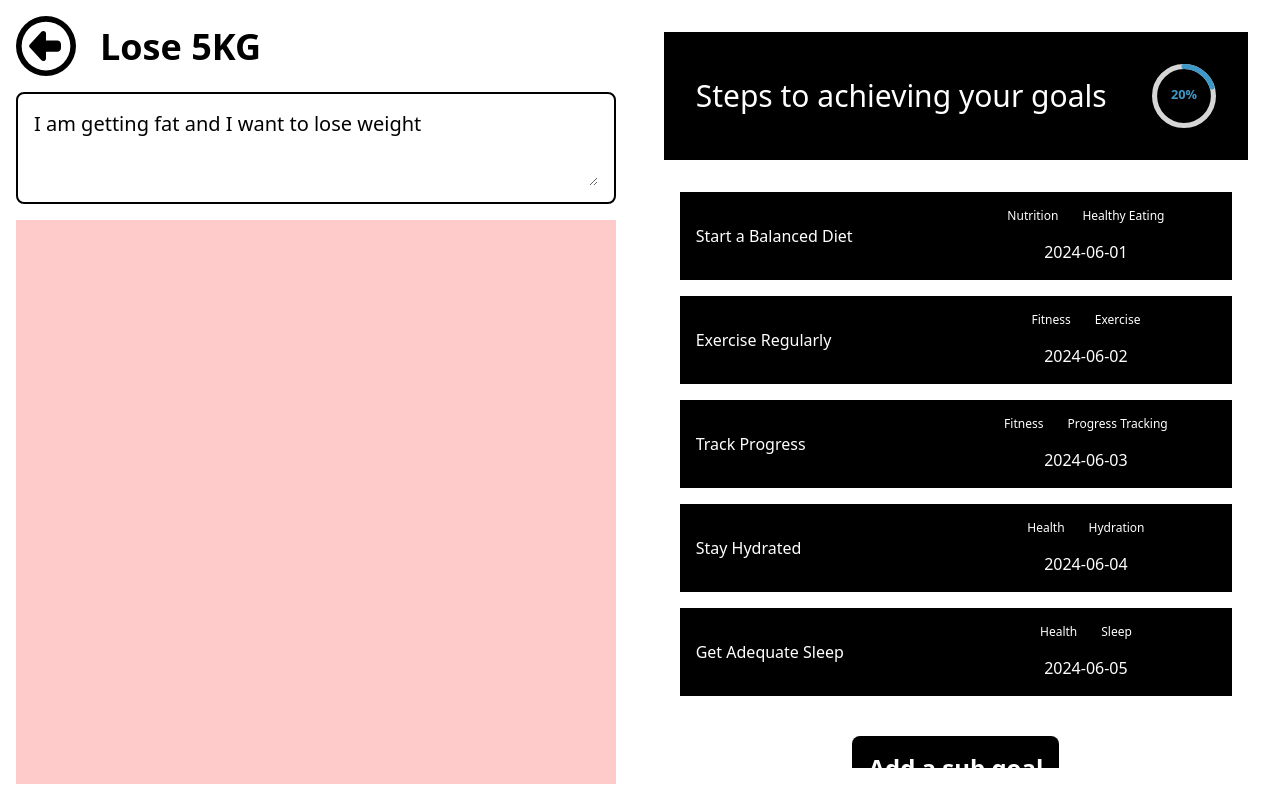
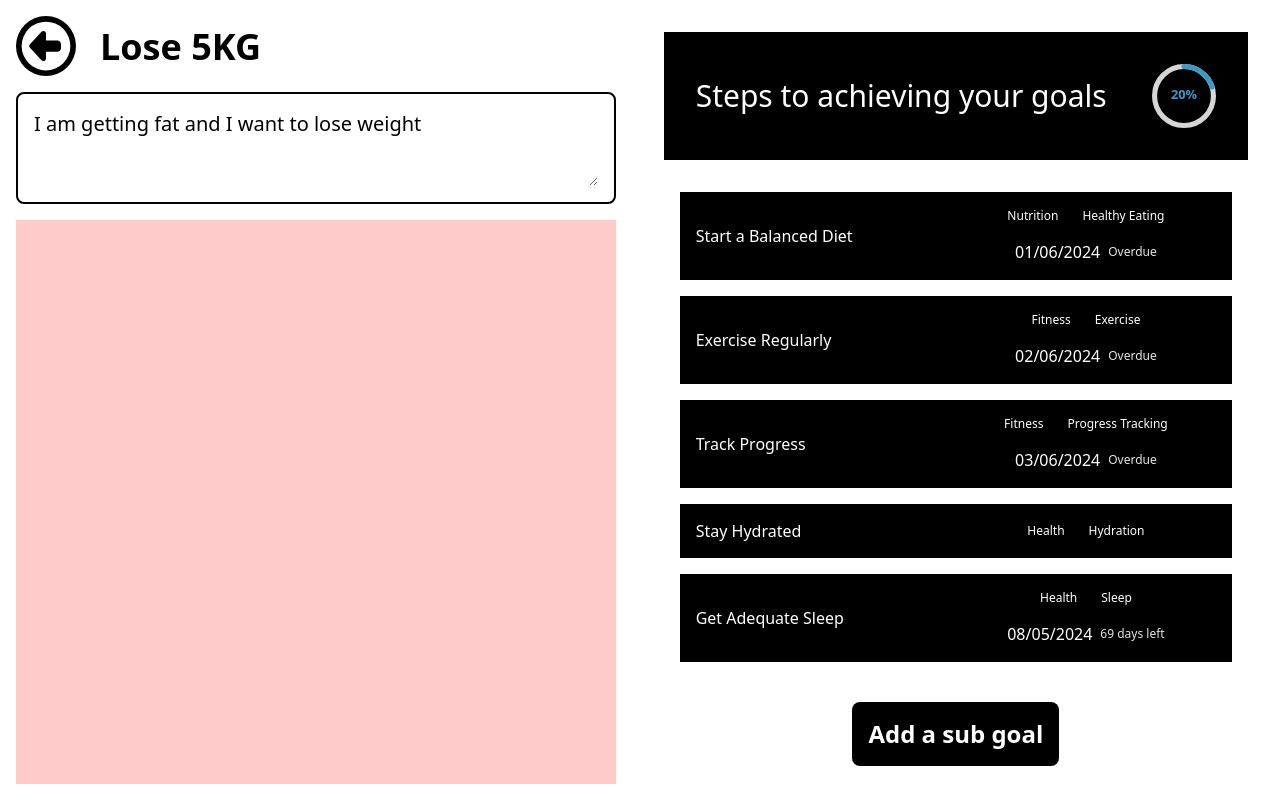
Before and after one commit to TKPending/Kuvitus, a Next.js app: page /goal/1 in a window 1280 px wide. Built offline with nearby package versions, Linux system fonts and the light colour scheme.

Commit message:
Tag Design Refactor

```diff
--- a/package.json
+++ b/package.json
@@ -13,9 +13,12 @@
     "@fortawesome/free-solid-svg-icons": "^6.5.2",
     "@fortawesome/react-fontawesome": "^0.2.2",
     "@reduxjs/toolkit": "^2.2.5",
+    "i": "^0.3.7",
     "next": "14.2.3",
+    "npm": "^10.8.1",
     "react": "^18",
     "react-circular-progressbar": "^2.1.0",
+    "react-datepicker": "^6.9.0",
     "react-dom": "^18",
     "react-redux": "^9.1.2"
   },
--- /dev/null
+++ b/src/app/container/SubGoalDateContainer.tsx
@@ -0,0 +1,44 @@
+import { useDispatch } from "react-redux";
+import { daysUntilCompletion } from "@/app/util/daysUntilCompletion";
+
+const UNCOMPLETE: number = 0;
+const COMPLETED: number = 1;
+
+type Props = {
+  dueDate: string;
+  status: number;
+};
+
+const SubGoalDateContainer = ({ dueDate, status }: Props) => {
+  const remainingDays: number = daysUntilCompletion(dueDate);
+  const progress: {text: string, color: string} =
+    status === UNCOMPLETE ? {text: "Uncomplete", color: "bg-red-400"} : status === COMPLETED ? {text: "Complete", color: "bg-green-400"} : {text: "Pending", color: "bg-neutral-800"};
+
+  return (
+    <div className="w-full flex items-center justify-end px-8">
+      <div className="flex flex-col gap-2 items-center justify-center">
+        <p className={`${dueDate ? "text-xs" : "text-base"} p-2 ${progress.color} rounded`}>
+          {progress.text}
+        </p>
+        {status !== COMPLETED && dueDate && (
+          <p className="flex items-center gap-2">
+            {dueDate}{" "}
+            {remainingDays > 0 ? (
+              <span
+                className={`text-xs ${
+                  remainingDays > 3 ? "text-neutral-200" : "text-red-800"
+                }`}
+              >
+                {remainingDays} left
+              </span>
+            ) : (
+              <span className="text-xs text-red-200">Overdue</span>
+            )}
+          </p>
+        )}
+      </div>
+    </div>
+  );
+};
+
+export default SubGoalDateContainer;
--- a/src/app/container/SubGoalDropdownContainer.tsx
+++ b/src/app/container/SubGoalDropdownContainer.tsx
@@ -7,6 +7,7 @@ import {
 import TextInputComponent from "../components/TextInputComponent";
 import React from "react";
 import AddTagsComponent from "@/app/components/custom/subgoal/AddTagsComponent";
+import SubGoalDateContainer from "./SubGoalDateContainer";
 
 type Props = {
   UID: string;
@@ -47,7 +48,7 @@ const SubGoalDropdownContainer = ({
   return (
     <div
       onClick={handleSubGoalFocus}
-      className="flex flex-col gap-2 bg-black text-white p-4"
+      className="flex cursor-pointer flex-col gap-2 bg-black text-white p-4"
     >
       <div className="flex-col gap-4 flex">
         <p>Details</p>
@@ -67,9 +68,7 @@ const SubGoalDropdownContainer = ({
         <AddTagsComponent subUID={UID} />
       </div>
 
-      <p className="flex items-center justify-end p-2 px-8">
-        {status === 0 ? "Uncomplete" : status === 1 ? "Complete" : "Pending"}
-      </p>
+      <SubGoalDateContainer dueDate={dueDate} status={status} />
     </div>
   );
 };
--- a/src/app/container/SubGoalFrontContainer.tsx
+++ b/src/app/container/SubGoalFrontContainer.tsx
@@ -1,9 +1,12 @@
 import { useDispatch } from "react-redux";
 import TagsComponent from "@/app/components/TagsComponent";
-import { setSubGoalFocus, setSubGoalTitle } from "@/app/redux/slices/goal/goalSlice";
+import {
+  setSubGoalFocus,
+  setSubGoalTitle,
+} from "@/app/redux/slices/goal/goalSlice";
 import TextInputComponent from "@/app/components/TextInputComponent";
 import React from "react";
-
+import { daysUntilCompletion } from "../util/daysUntilCompletion";
 
 type Props = {
   UID: string;
@@ -21,22 +24,25 @@ const SubGoalFrontContainer = ({
   isPressed,
 }: Props) => {
   const dispatch = useDispatch();
+  const remainingDays: number = daysUntilCompletion(dueDate);
 
   const handleSubGoalFocus = () => {
     dispatch(setSubGoalFocus(UID));
   };
 
-  const handleTitleSave = async () => {
+  const handleTitleSave = async () => {};
 
-  };
-
-  const handleTitleChange = (e: React.ChangeEvent<HTMLInputElement | HTMLTextAreaElement>) => {
+  const handleTitleChange = (
+    e: React.ChangeEvent<HTMLInputElement | HTMLTextAreaElement>
+  ) => {
     const updatedValue: string = e.target.value;
 
-    dispatch(setSubGoalTitle({
-      subUID: UID,
-      newTitle: updatedValue,
-    }))
+    dispatch(
+      setSubGoalTitle({
+        subUID: UID,
+        newTitle: updatedValue,
+      })
+    );
   };
 
   return (
@@ -44,7 +50,11 @@ const SubGoalFrontContainer = ({
       onClick={handleSubGoalFocus}
       className="cursor-pointer bg-black text-white flex items-center justify-around p-4"
     >
-      <TextInputComponent text={title} onSave={handleTitleSave} onChange={handleTitleChange} />
+      <TextInputComponent
+        text={title}
+        onSave={handleTitleSave}
+        onChange={handleTitleChange}
+      />
 
       {!isPressed && (
         <div className="flex flex-col items-center justify-center gap-4 w-full">
@@ -54,7 +64,14 @@ const SubGoalFrontContainer = ({
             ))}
           </div>
 
-          <p>{dueDate}</p>
+          {dueDate && (
+            <div className="flex items-center gap-2 text-base">
+              <p>{dueDate}</p>
+              <p className="text-xs text-neutral-200">
+                {remainingDays > 0 ? `${remainingDays} days left` : "Overdue"}
+              </p>
+            </div>
+          )}
         </div>
       )}
     </div>
--- /dev/null
+++ b/src/app/util/daysUntilCompletion.ts
@@ -0,0 +1,11 @@
+// Incorrect Days
+export const daysUntilCompletion = (targetDate: string): number => {
+  const target: Date = new Date(targetDate);
+  const today: Date = new Date();
+
+  const differenceMs: number = target.getTime() - today.getTime();
+
+  const daysRemaining: number = Math.ceil(differenceMs / (1000 * 60 * 60 * 24));
+
+  return daysRemaining;
+};
--- a/src/temp/tempGoalData.ts
+++ b/src/temp/tempGoalData.ts
@@ -37,7 +37,7 @@ export const ADVANCED: GoalType = {
             subDetails: "Consult with a nutritionist and create a balanced meal plan.",
             subStatus: 0,
             subTags: ["Nutrition", "Healthy Eating"],
-            subDueDate: "2024-06-01",
+            subDueDate: "01/06/2024",
             isPressed: false,
         },
         {
@@ -46,7 +46,7 @@ export const ADVANCED: GoalType = {
             subDetails: "Join a gym or start a home workout routine.",
             subStatus: 1,
             subTags: ["Fitness", "Exercise"],
-            subDueDate: "2024-06-02",
+            subDueDate: "02/06/2024",
             isPressed: false,
         },
         {
@@ -55,7 +55,7 @@ export const ADVANCED: GoalType = {
             subDetails: "Use a fitness app to track calorie intake and exercise sessions.",
             subStatus: 0,
             subTags: ["Fitness", "Progress Tracking"],
-            subDueDate: "2024-06-03",
+            subDueDate: "03/06/2024",
             isPressed: false,
         },
         {
@@ -64,7 +64,7 @@ export const ADVANCED: GoalType = {
             subDetails: "Drink at least 8 glasses of water every day.",
             subStatus: 2,
             subTags: ["Health", "Hydration"],
-            subDueDate: "2024-06-04",
+            subDueDate: "",
             isPressed: false,
         },
         {
@@ -73,7 +73,7 @@ export const ADVANCED: GoalType = {
             subDetails: "Ensure 7-8 hours of quality sleep per night.",
             subStatus: 0,
             subTags: ["Health", "Sleep"],
-            subDueDate: "2024-06-05",
+            subDueDate: "08/05/2024",
             isPressed: false,
         }
     ]
```
Also changed, not shown: 1 other file (tests, documents, lock files or other folders).
